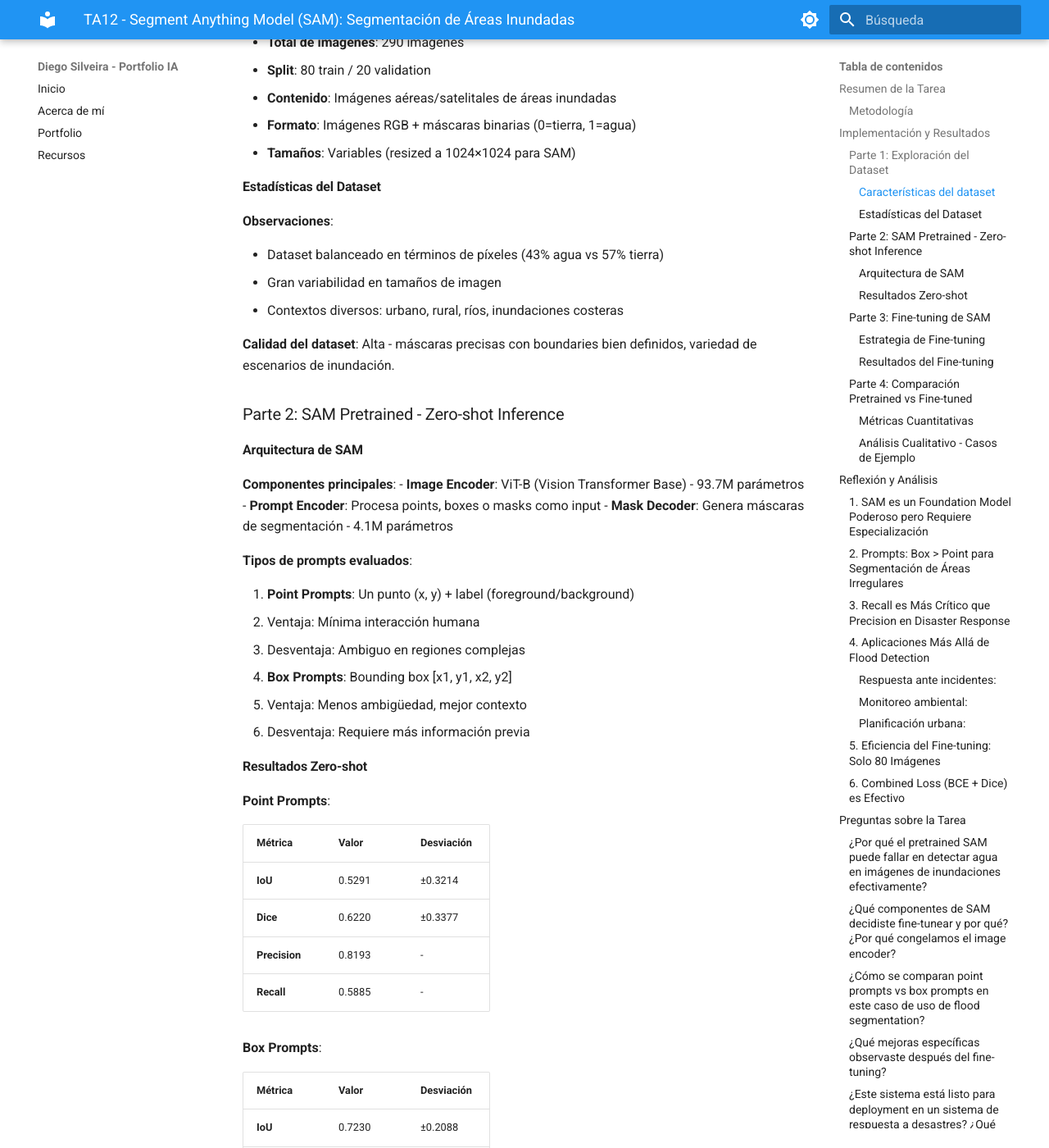
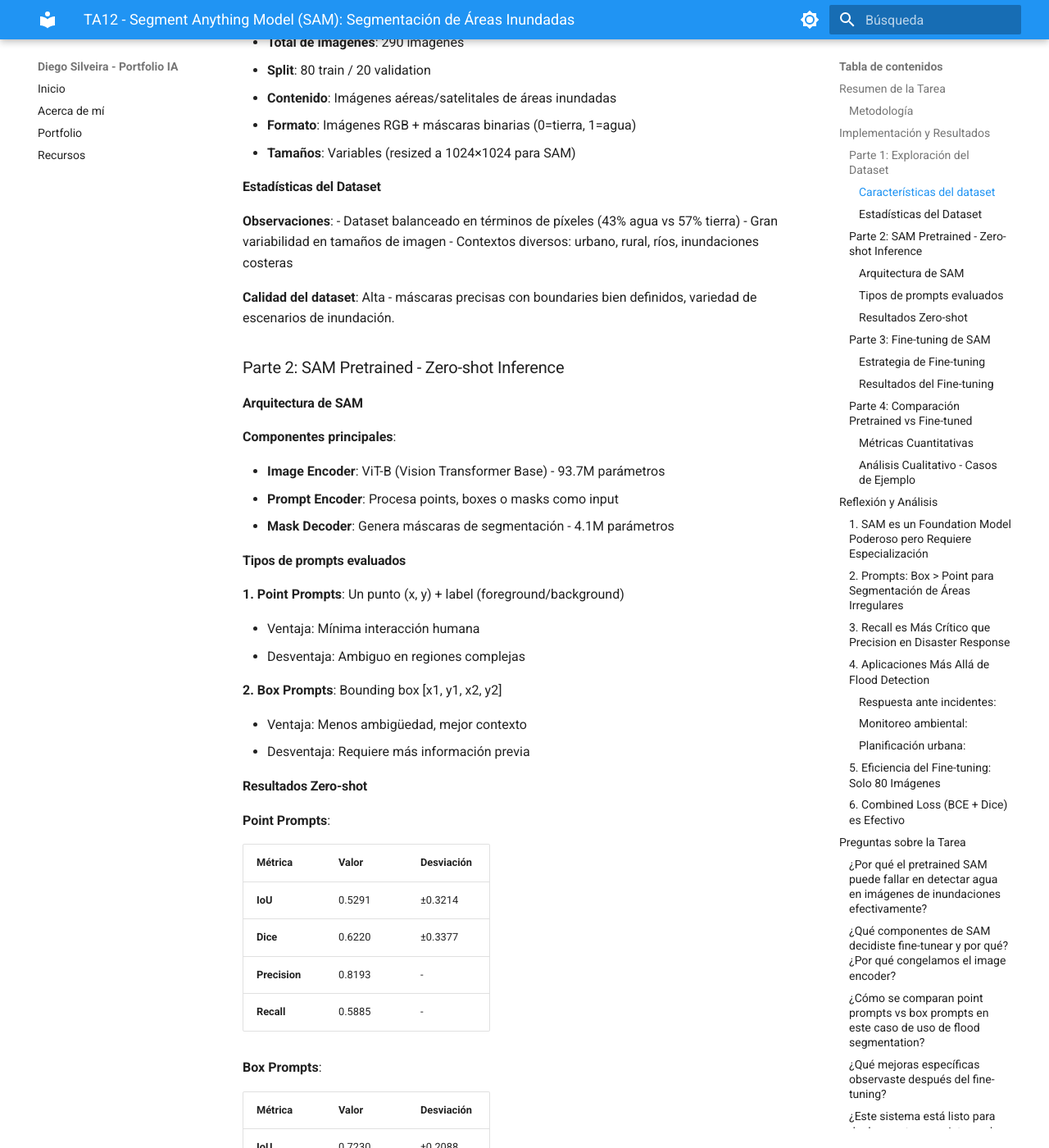
Before and after one commit to diesilveira/portfolio-ia, an MkDocs documentation site: the page built from docs/portfolio/12-sam-flood-segmentation.md, in a window 1280 px wide and 1400 px high, scrolled down 811 px. Shown: the whole window at 82% size. Built offline with MkDocs 1.6.1 and Material for MkDocs 9.7.7, drawn with Linux system fonts in a browser that asks for light colours.

Commit message:
minor fix

```diff
--- a/docs/portfolio/12-sam-flood-segmentation.md
+++ b/docs/portfolio/12-sam-flood-segmentation.md
@@ -28,7 +28,6 @@ SAM es un modelo general entrenado en SA-1B (11M imágenes, 1.1B máscaras), per
 #### Estadísticas del Dataset
 
 **Observaciones**:
-
 - Dataset balanceado en términos de píxeles (43% agua vs 57% tierra)
 - Gran variabilidad en tamaños de imagen
 - Contextos diversos: urbano, rural, ríos, inundaciones costeras
@@ -40,19 +39,22 @@ SAM es un modelo general entrenado en SA-1B (11M imágenes, 1.1B máscaras), per
 #### Arquitectura de SAM
 
 **Componentes principales**:
+
 - **Image Encoder**: ViT-B (Vision Transformer Base) - 93.7M parámetros
 - **Prompt Encoder**: Procesa points, boxes o masks como input
 - **Mask Decoder**: Genera máscaras de segmentación - 4.1M parámetros
 
-**Tipos de prompts evaluados**:
+#### Tipos de prompts evaluados
 
-1. **Point Prompts**: Un punto (x, y) + label (foreground/background)
-   - Ventaja: Mínima interacción humana
-   - Desventaja: Ambiguo en regiones complejas
+**1. Point Prompts**: Un punto (x, y) + label (foreground/background)
 
-2. **Box Prompts**: Bounding box [x1, y1, x2, y2]
-   - Ventaja: Menos ambigüedad, mejor contexto
-   - Desventaja: Requiere más información previa
+- Ventaja: Mínima interacción humana
+- Desventaja: Ambiguo en regiones complejas
+
+**2. Box Prompts**: Bounding box [x1, y1, x2, y2]
+
+- Ventaja: Menos ambigüedad, mejor contexto
+- Desventaja: Requiere más información previa
 
 #### Resultados Zero-shot
 
```
